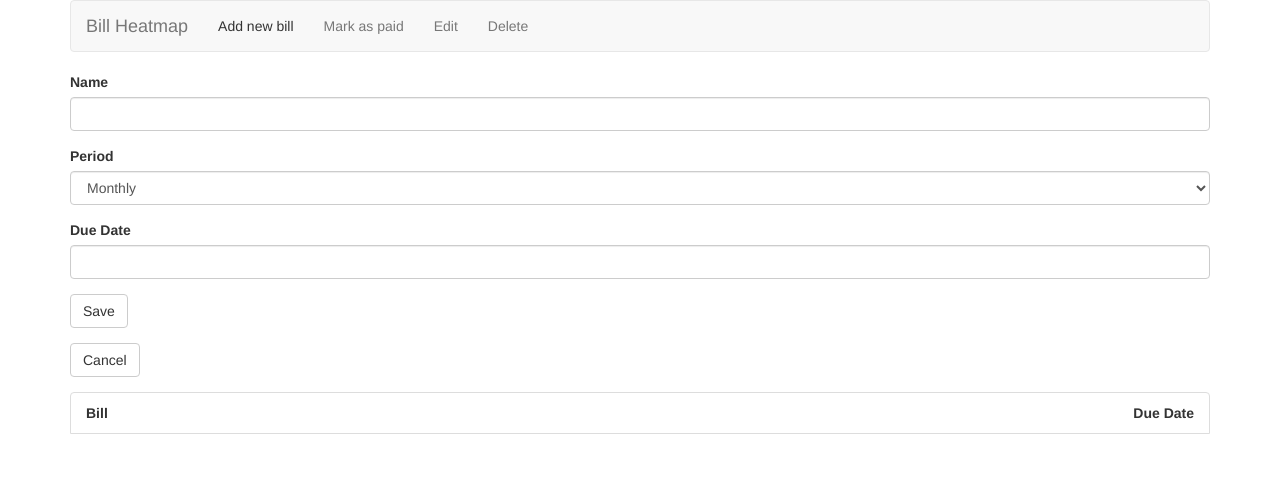
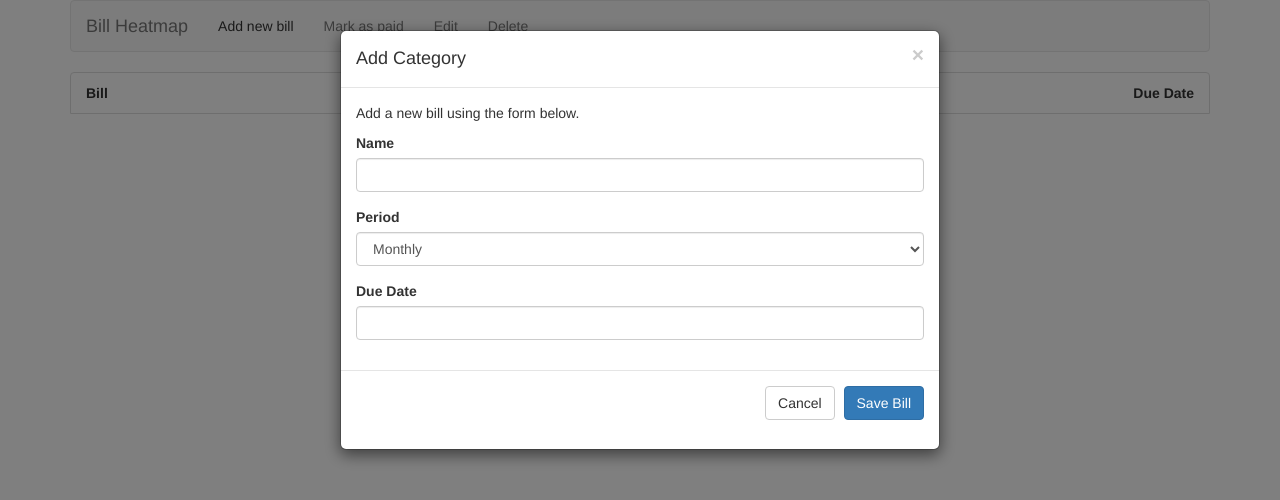
Before and after one commit to jaredkrinke/bill-heatmap, a plain HTML site: page index.html in a window 1280 px wide. Both pictures are taken after a click on the link "Add new bill". Drawn offline with nearby package versions, Linux system fonts and the light colour scheme.

Commit message:
Move add/edit form to a dialog

```diff
--- a/index.html
+++ b/index.html
@@ -35,8 +35,36 @@
             <div class="list-group-item"><strong>Bill</strong><span class="pull-right"><strong>Due Date</strong></span></div>
             <a href="#" class="list-group-item bill" id="template"><span class="name"></span><span class="date badge"></span></a>
         </div>
-        <div id="editTemplate">
+    </div>
+
+    <div class="modal fade" id="deleteConfirmDialog" role="dialog" aria-labelledby="delete-confirm-modal-label" aria-hidden="true">
+        <div class="modal-dialog">
+            <div class="modal-content">
+                <div class="modal-header">
+                    <button type="button" class="close" data-dismiss="modal"><span aria-hidden="true">&times;</span><span class="sr-only">Close</span></button>
+                    <h4 class="modal-title" id="delete-confirm-modal-label">Delete bill</h4>
+                </div>
+                <div class="modal-body">
+                    <p>Delete this bill?</p>
+                </div>
+                <div class="modal-footer">
+                    <button type="button" class="btn btn-default" data-dismiss="modal">Cancel</button>
+                    <button type="button" class="btn btn-primary" id="deleteYes">Delete</button>
+                </div>
+            </div>
+        </div>
+    </div>
+
+    <div class="modal fade" id="editTemplate" role="dialog" aria-labelledby="editTemplate-label" aria-hidden="true">
+        <div class="modal-dialog">
+            <div class="modal-content">
+                <div class="modal-header">
+                    <button type="button" class="close" data-dismiss="modal"><span aria-hidden="true">&times;</span><span class="sr-only">Close</span></button>
+                    <h4 class="modal-title" id="editTemplate-label">Add Category</h4>
+                </div>
                 <form role="form" id="editForm">
+                    <div class="modal-body">
+                        <p>Add a new bill using the form below.</p>
                         <div class="form-group">
                             <label for="editName">Name</label>
                             <input class="form-control" id="editName" type="text" />
@@ -56,26 +84,12 @@
                             <label for="editDueDate">Due Date</label>
                             <input class="form-control" id="editDueDate" type="text" />
                         </div>
-                <div class="form-group"><button type="submit" class="btn btn-default">Save</button></div>
-                <div class="form-group"><button type="button" class="btn btn-default" id="cancel">Cancel</button></div>
-            </form>
-        </div>
-
-        <div class="modal fade" id="deleteConfirmDialog" role="dialog" aria-labelledby="delete-confirm-modal-label" aria-hidden="true">
-            <div class="modal-dialog">
-                <div class="modal-content">
-                    <div class="modal-header">
-                        <button type="button" class="close" data-dismiss="modal"><span aria-hidden="true">&times;</span><span class="sr-only">Close</span></button>
-                        <h4 class="modal-title" id="delete-confirm-modal-label">Delete bill</h4>
-                    </div>
-                    <div class="modal-body">
-                        <p>Delete this bill?</p>
                     </div>
                     <div class="modal-footer">
                         <button type="button" class="btn btn-default" data-dismiss="modal">Cancel</button>
-                        <button type="button" class="btn btn-primary" id="deleteYes">Delete</button>
+                        <button type="submit" class="btn btn-primary">Save Bill</button>
                     </div>
-                </div>
+                </form>
             </div>
         </div>
     </div>
--- a/js/main.js
+++ b/js/main.js
@@ -12,38 +12,11 @@ $(function () {
     var editDueDate = $('#editDueDate');
     var editPeriod = $('#editPeriod');
 
-    var notifications = [
-        editTemplate,
-    ];
-
-    // Disable animations during page load
-    $.fx.off = true;
-
-    var showNotification = function (notification) {
-        for (var i = 0, count = notifications.length; i < count; i++) {
-            notifications[i].slideUp();
-        }
-
-        // Move the notification to the desired location
-        if (notification) {
-            notification.queue('fx', function (next) {
-                notification.insertAfter($('.navbar'));
-                next();
-            });
-
-            notification.slideDown();
-        }
-    };
-
     var activeBill = null;
     var activeDiv = null;
     var setActive = function (bill, div) {
         if (activeDiv) {
             activeDiv.removeClass('active');
-        }
-
-        if (activeBill !== bill) {
-            hideEditor();
         }
 
         activeBill = bill;
@@ -72,7 +45,7 @@ $(function () {
         }
 
         if (valid) {
-            showNotification(editTemplate);
+            editTemplate.modal();
         }
     };
 
@@ -85,12 +58,8 @@ $(function () {
         showEditor(false);
     };
 
-    var hideEditor = function () {
-        showNotification(null);
-    };
-
     var closeEditor = function () {
-        setActive(null);
+        editTemplate.modal('hide');
     };
 
     template.bind('click', function (event) {
@@ -281,7 +250,6 @@ $(function () {
         ['#updateEdit', showUpdateEditor],
         ['#editDelete', showDeleteConfirm],
         ['#deleteYes', deleteActiveBill],
-        ['#cancel', hideEditor],
     ];
 
     // Setup click handling
@@ -313,12 +281,4 @@ $(function () {
     var saveBills = function () {
         localStorage[billsKey] = JSON.stringify(bills.map(function (bill) { return bill.toJSON() }));
     };
-
-    // Hide notifications on page load
-    for (var i = 0, count = notifications.length; i < count; i++) {
-        notifications[i].hide();
-    }
-
-    // Now that the page has loaded, turn on animations
-    $.fx.off = false;
 });
```
Lines whose indentation alone changed are shown as unchanged.
